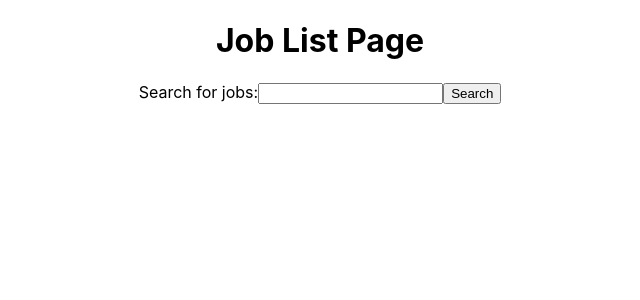
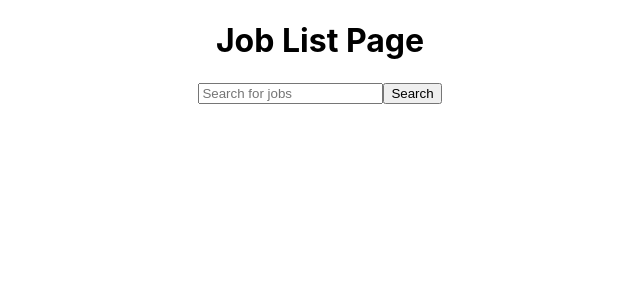
Before and after one commit to MagdalenaSjokvist/job-search-app, a React (Create React App) app: page /jobs in a window 1280 px wide. Shown: the top 300 px of the page, without its empty margins (320-960 px from the left). Built offline with nearby package versions, Linux system fonts and the light colour scheme.

Commit message:
Add placeholder instead of label on input field

```diff
--- a/src/components/JobSearchForm.jsx
+++ b/src/components/JobSearchForm.jsx
@@ -18,10 +18,9 @@ export default function JobSearchForm() {
 
 	return (
 		<div>
-			<label for="job-search">Search for jobs:</label>
 			<input
 				type="search"
-				id="job-search"
+				placeholder="Search for jobs"
 				value={searchString}
 				onChange={(event) => setSearchString(event.target.value)}
 			/>
```
